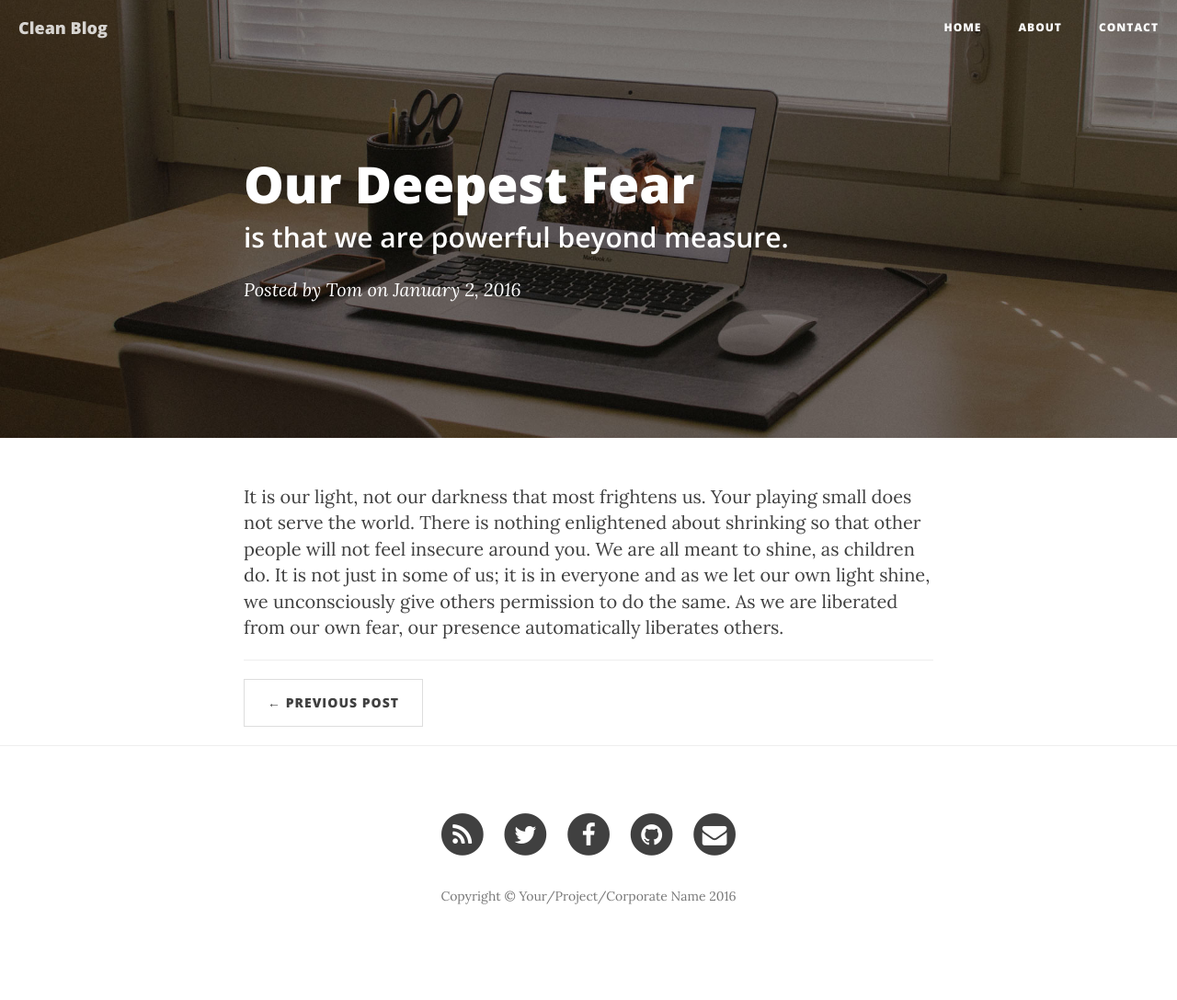
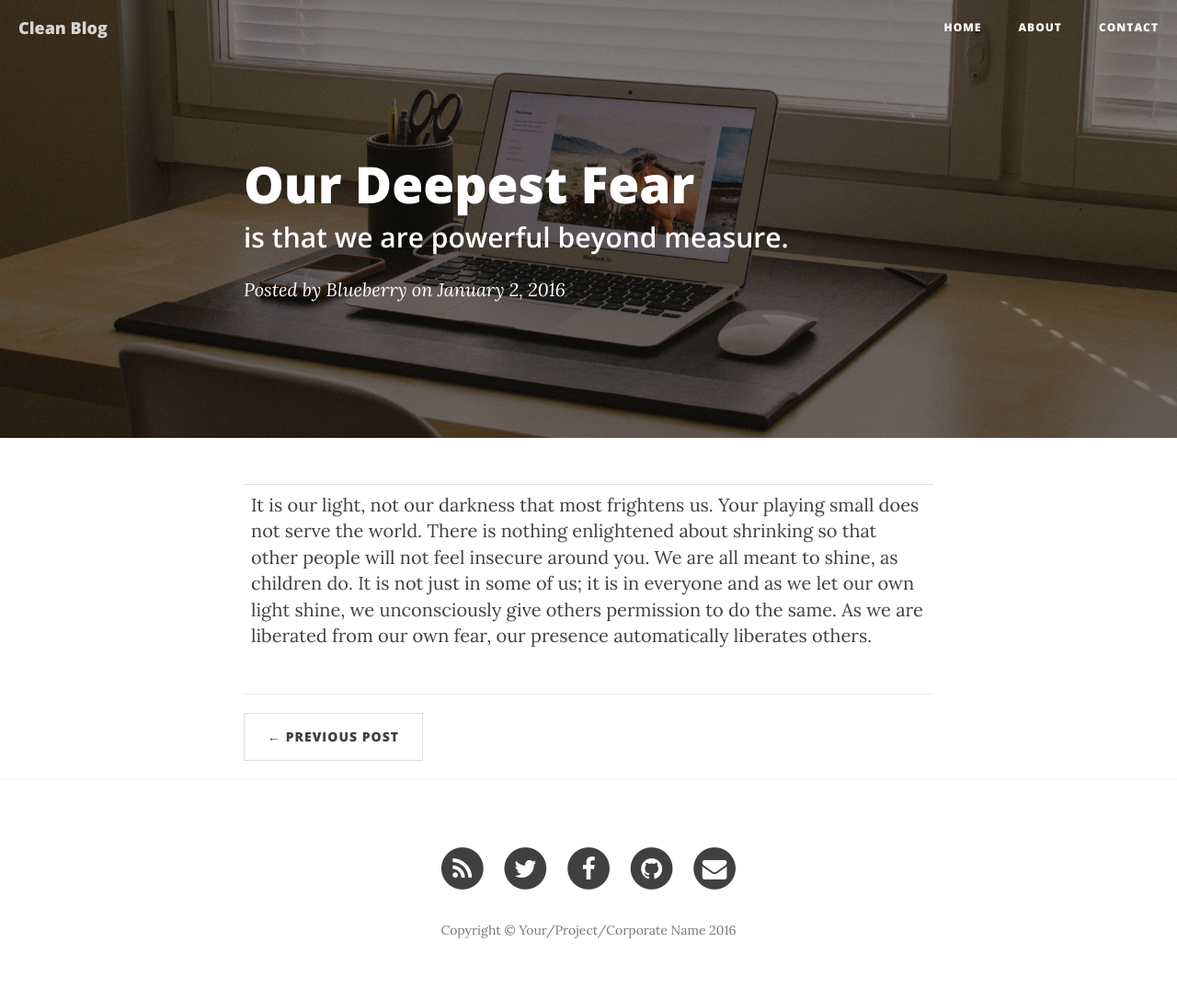
Before and after one commit to Tom-Herbert-PT/strawberryenglish.github.io, a Jekyll site: the page built from _posts/2016-01-02-deepest-fear.markdown, in a window 1280 px wide. Shown: the whole page at 92% size. Built offline with Jekyll 4.4.1, drawn with Linux system fonts in a browser that asks for light colours; nearby versions of some CDN libraries; before the commit the page ends 1050 px from its top, so only the background shows below that.

Commit message:
Updated '/_posts/2016-01-02-deepest-fear.markdown' via CloudCannon

```diff
--- a/_posts/2016-01-02-deepest-fear.markdown
+++ b/_posts/2016-01-02-deepest-fear.markdown
@@ -3,9 +3,9 @@ layout: post
 title: Our Deepest Fear
 subtitle: is that we are powerful beyond measure.
 date: 2016-01-02T08:11:00.000Z
-author: Tom
+author: Blueberry
 header-img:
 ---
 
-<TD style="FONT-SIZE:13px; COLOR:#000000; LINE-HEIGHT:60px; FONT-FAMILY:Arial,Helvetica,sans-serif">
-It is our light, not our darkness that most frightens us. Your playing small does not serve the world. There is nothing enlightened about shrinking so that other people will not feel insecure around you. We are all meant to shine, as children do. It is not just in some of us; it is in everyone and as we let our own light shine, we unconsciously give others permission to do the same. As we are liberated from our own fear, our presence automatically liberates others.
+
+| It is our light, not our darkness that most frightens us. Your playing small does not serve the world. There is nothing enlightened about shrinking so that other people will not feel insecure around you. We are all meant to shine, as children do. It is not just in some of us; it is in everyone and as we let our own light shine, we unconsciously give others permission to do the same. As we are liberated from our own fear, our presence automatically liberates others.
```
